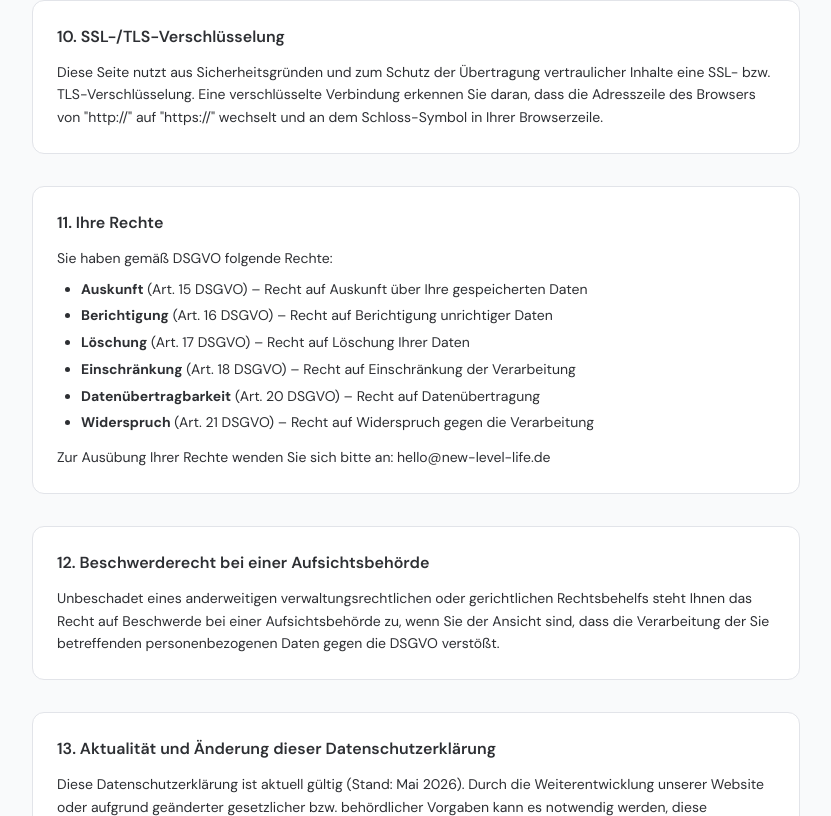
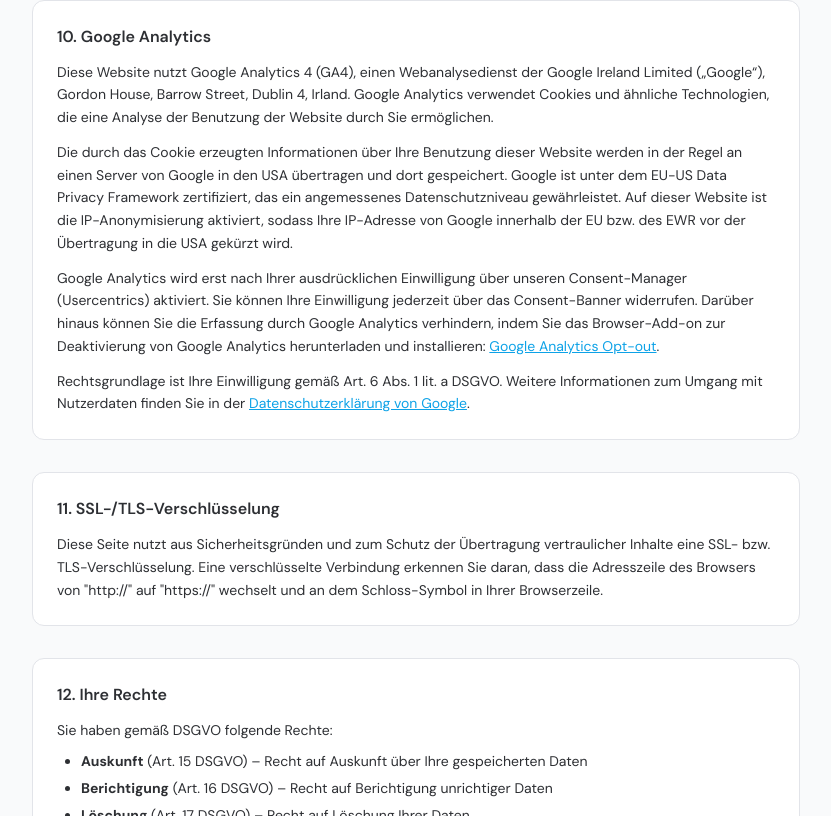
Before and after one commit to DocS61/smartumrechnen, a Next.js app in the folder nextjs_space/: page /datenschutz in a window 1280 px wide. Shown: the part 3004-3820 px from the top of the page, without its empty margins (224-1055 px from the left). Built offline with nearby package versions, Linux system fonts and the light colour scheme; no server answers.

Commit message:
DSE: Google Analytics Abschnitt ergänzt

```diff
--- a/nextjs_space/app/datenschutz/page.tsx
+++ b/nextjs_space/app/datenschutz/page.tsx
@@ -163,7 +163,35 @@ export default function DatenschutzPage() {
             </section>
 
             <section className="p-6 rounded-xl border border-border bg-card">
-              <h2 className="font-semibold text-base mb-3">10. SSL-/TLS-Verschlüsselung</h2>
+              <h2 className="font-semibold text-base mb-3">10. Google Analytics</h2>
+              <p>
+                Diese Website nutzt Google Analytics 4 (GA4), einen Webanalysedienst der Google Ireland Limited
+                („Google“), Gordon House, Barrow Street, Dublin 4, Irland. Google Analytics verwendet Cookies
+                und ähnliche Technologien, die eine Analyse der Benutzung der Website durch Sie ermöglichen.
+              </p>
+              <p className="mt-3">
+                Die durch das Cookie erzeugten Informationen über Ihre Benutzung dieser Website werden in der Regel
+                an einen Server von Google in den USA übertragen und dort gespeichert. Google ist unter dem
+                EU-US Data Privacy Framework zertifiziert, das ein angemessenes Datenschutzniveau gewährleistet.
+                Auf dieser Website ist die IP-Anonymisierung aktiviert, sodass Ihre IP-Adresse von Google innerhalb
+                der EU bzw. des EWR vor der Übertragung in die USA gekürzt wird.
+              </p>
+              <p className="mt-3">
+                Google Analytics wird erst nach Ihrer ausdrücklichen Einwilligung über unseren Consent-Manager
+                (Usercentrics) aktiviert. Sie können Ihre Einwilligung jederzeit über das Consent-Banner widerrufen.
+                Darüber hinaus können Sie die Erfassung durch Google Analytics verhindern, indem Sie das
+                Browser-Add-on zur Deaktivierung von Google Analytics herunterladen und installieren:{' '}
+                <a href="https://tools.google.com/dlpage/gaoptout" target="_blank" rel="noopener noreferrer" className="text-primary underline">Google Analytics Opt-out</a>.
+              </p>
+              <p className="mt-3">
+                Rechtsgrundlage ist Ihre Einwilligung gemäß Art. 6 Abs. 1 lit. a DSGVO. Weitere Informationen zum
+                Umgang mit Nutzerdaten finden Sie in der{' '}
+                <a href="https://policies.google.com/privacy" target="_blank" rel="noopener noreferrer" className="text-primary underline">Datenschutzerklärung von Google</a>.
+              </p>
+            </section>
+
+            <section className="p-6 rounded-xl border border-border bg-card">
+              <h2 className="font-semibold text-base mb-3">11. SSL-/TLS-Verschlüsselung</h2>
               <p>
                 Diese Seite nutzt aus Sicherheitsgründen und zum Schutz der Übertragung vertraulicher Inhalte eine
                 SSL- bzw. TLS-Verschlüsselung. Eine verschlüsselte Verbindung erkennen Sie daran, dass die Adresszeile
@@ -172,7 +200,7 @@ export default function DatenschutzPage() {
             </section>
 
             <section className="p-6 rounded-xl border border-border bg-card">
-              <h2 className="font-semibold text-base mb-3">11. Ihre Rechte</h2>
+              <h2 className="font-semibold text-base mb-3">12. Ihre Rechte</h2>
               <p>Sie haben gemäß DSGVO folgende Rechte:</p>
               <ul className="list-disc ml-6 mt-2 space-y-1">
                 <li><strong>Auskunft</strong> (Art. 15 DSGVO) – Recht auf Auskunft über Ihre gespeicherten Daten</li>
@@ -188,7 +216,7 @@ export default function DatenschutzPage() {
             </section>
 
             <section className="p-6 rounded-xl border border-border bg-card">
-              <h2 className="font-semibold text-base mb-3">12. Beschwerderecht bei einer Aufsichtsbehörde</h2>
+              <h2 className="font-semibold text-base mb-3">13. Beschwerderecht bei einer Aufsichtsbehörde</h2>
               <p>
                 Unbeschadet eines anderweitigen verwaltungsrechtlichen oder gerichtlichen Rechtsbehelfs steht Ihnen das
                 Recht auf Beschwerde bei einer Aufsichtsbehörde zu, wenn Sie der Ansicht sind, dass die Verarbeitung
@@ -197,7 +225,7 @@ export default function DatenschutzPage() {
             </section>
 
             <section className="p-6 rounded-xl border border-border bg-card">
-              <h2 className="font-semibold text-base mb-3">13. Aktualität und Änderung dieser Datenschutzerklärung</h2>
+              <h2 className="font-semibold text-base mb-3">14. Aktualität und Änderung dieser Datenschutzerklärung</h2>
               <p>
                 Diese Datenschutzerklärung ist aktuell gültig (Stand: Mai 2026). Durch die Weiterentwicklung unserer
                 Website oder aufgrund geänderter gesetzlicher bzw. behördlicher Vorgaben kann es notwendig werden,
```
Also changed, not shown: 1 other file (tests, documents, lock files or other folders).
